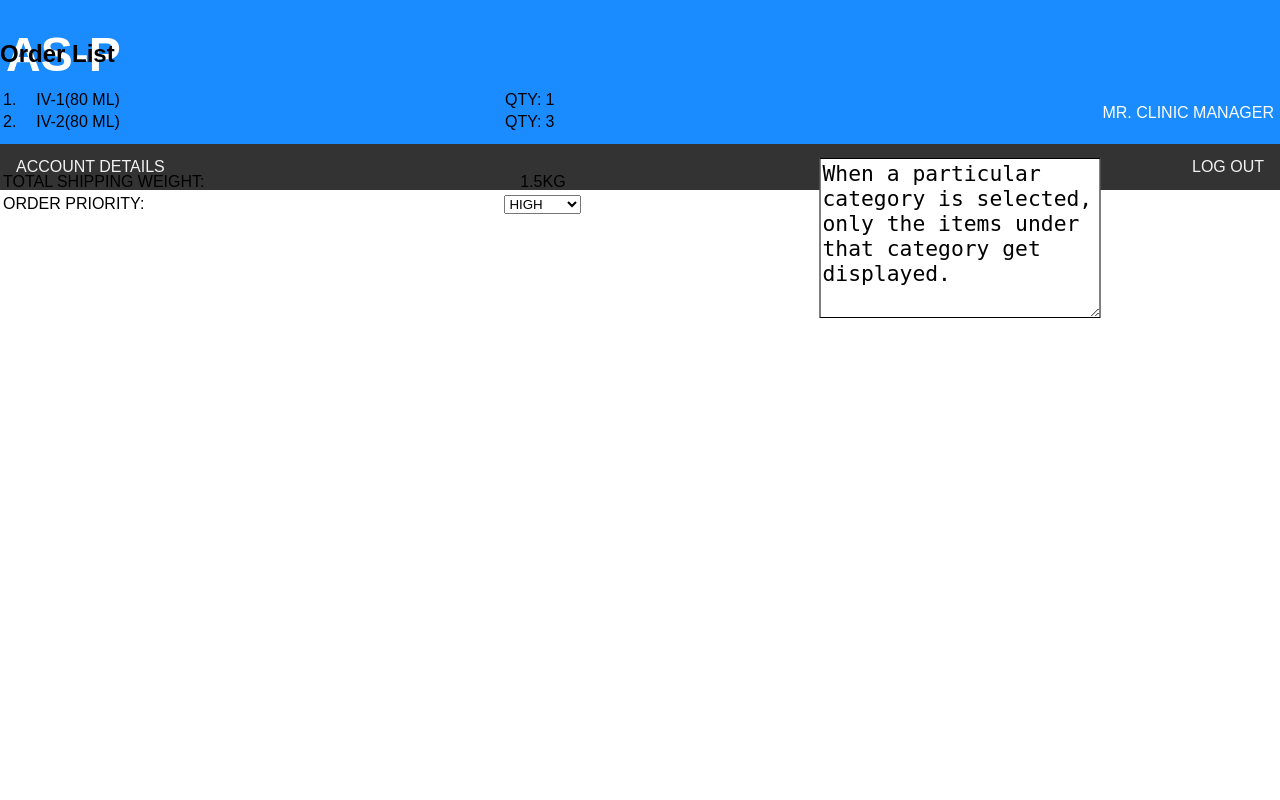
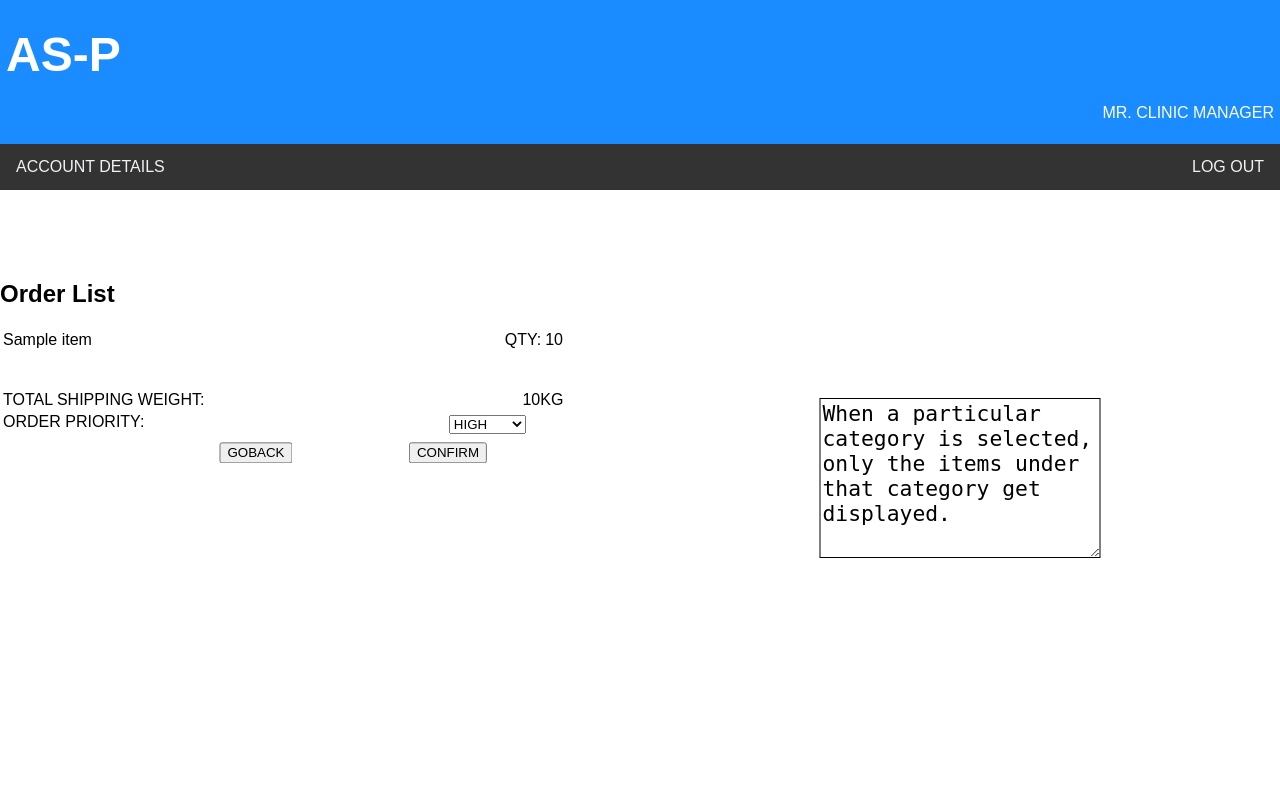
Before and after one commit to dhruv289/Team-ShakeShack, a Python web app: template AS-P/AS-P/Templates/confirm_order_view.html in a window 1280 px wide. Run offline with Jinja, Linux system fonts and the light colour scheme; the template is opened without the code that fills it: most values are stand-ins (such as "Sample title", 1, 10 or a date in 2020).

Commit message:
Update confirm_order_view.html

```diff
--- a/AS-P/AS-P/Templates/confirm_order_view.html
+++ b/AS-P/AS-P/Templates/confirm_order_view.html
@@ -1,4 +1,4 @@
-{% extends 'base.html' %}
+{%extends 'base.html'%}
 {% block content %}
 <title>Cart Page</title>
 <style>
@@ -11,11 +11,12 @@ body {
     height: 100%;
     width: 50%;
     position: fixed;
+    top: 30%;
     z-index: 1;
-    top: 0;
     overflow-x: hidden;
     padding-top: 20px;
 }
+
 
 .left {
     left: 0;
@@ -34,56 +35,97 @@ body {
     text-align: center;
 }
 
+.Confirmbuttonposition {
+    position: absolute;
+    left: 70%;
+    transform: translate(-50%, 30%);
+    text-align: center;
+}
+
+.Backbuttonposition {
+    position: absolute;
+    left: 40%;
+    transform: translate(-50%, 16%);
+    text-align: center;
+}
+
 .TextAreaSize {
     min-width: 200px;
     min-height: 160px;
 }
 
+form
+{
+    float:left;
+    width:50%;
+    vertical-align: bottom;
+}
+select
+{
+	transform: translate(0%, 10%);
+	vertical-align: bottom;
+}
+
 </style>
-
 
 <div class="split left">
   <div>
     <h2>Order List</h2>
     <table style="width:100%">
+{% for item in object %}
 	<tr>
-		<td width="5%">1.</td>
-		<td width="75%">IV-1(80 ML)</td>
+		<td width="80%">{{ item.item.name }}</td>
 		<td width="5%">QTY:</td>
-		<td	width="15%">1</td>
+		<td	width="15%">{{ item.quantity }}</td>
 	</tr>
-	<tr>
-		<td width="5%">2.</td>
-		<td width="75%">IV-2(80 ML)</td>
-		<td width="5%">QTY:</td>
-		<td	width="15%">3</td>
-	</tr>
+{% endfor %}
 	</table>
+
 	<br><br>
 	<table style="width:100%">
 	<tr>
 		<td width="70%">TOTAL SHIPPING WEIGHT:</td>
-		<td width="30%" align="center">1.5KG</td>
+		<td width="30%" align="center">{{ weight }}KG</td>
 	</tr>
 	<tr>
-		<td width="70%">ORDER PRIORITY:</td>
-		<td width="30%" align="center">
-			<select name="Priority">
-			<option value="HIGH">HIGH</option>
-			<option value="MEDIUM">MEDIUM</option>
-			<option value="LOW">LOW</option>
+		<td width="50%">ORDER PRIORITY:</td>
+		<td width="50%">
+			<form>
+			<select name="Priority" id="Priority">
+				<option value="HIGH">HIGH</option>
+				<option value="MEDIUM">MEDIUM</option>
+				<option value="LOW">LOW</option>
 			</select>
 		</td>
+	</tr>
+	<tr>
+		<td align="right">
+			<div class="Confirmbuttonposition">
+			<input type="hidden" name="Really" value=-2>
+			<input type="hidden" name="username" value={{username}}>
+			<input type="submit" value="CONFIRM">
+		</div>
+		</form>
+		</td>
+	</table>
+	<div class="Backbuttonposition">
+		<form>
+			<input type="hidden" name="username" value={{username}}>
+			<input type="hidden" name="BACK" value=-1>
+			<input type="submit" value="GOBACK">
+		</form>
+	</div>
+  </div>
 
-	</table>
-  </div>
 </div>
 
 <div class="split right">
   <div class="centered">
     <textarea readonly class="TextAreaSize" style="border:solid 1px; font-size: 16pt; max-width: 100%">
 When a particular category is selected, only the items under that category get displayed.</textarea>
+
   </div>
+
 </div>
 
 {% endblock %}
```
